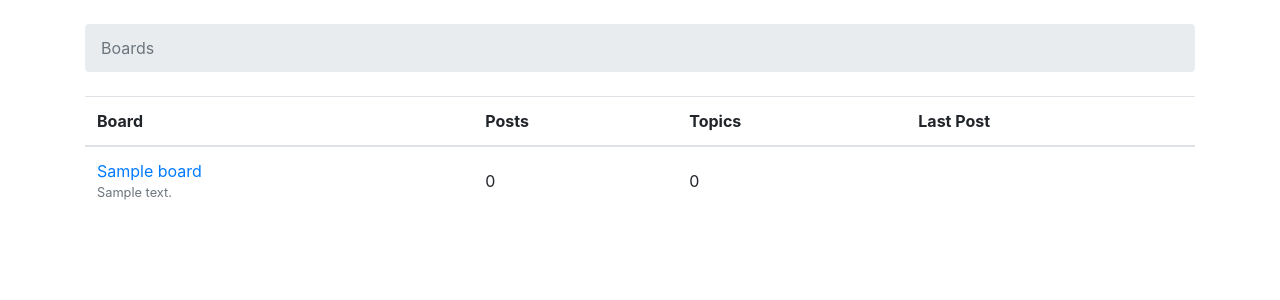
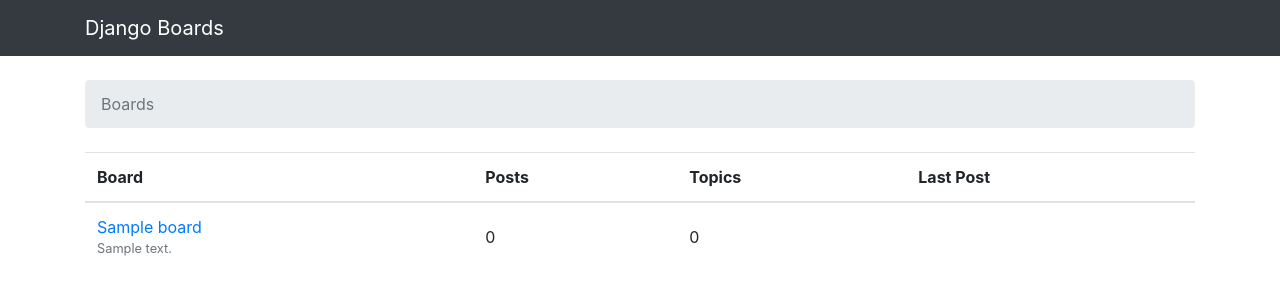
Before and after one commit to apoorv98/beginners-guide-to-django, a Django app: page / in a window 1280 px wide. Shown: the top 300 px of the page. Run offline with Django 5.2, Linux system fonts and the light colour scheme; tables that the repository leaves empty hold one stand-in row (values such as "Sample post"); some libraries are stand-ins or nearby versions.

Commit message:
refactoring to use template html

```diff
--- /dev/null
+++ b/myproject/templates/base.html
@@ -0,0 +1,24 @@
+{% load static %}<!DOCTYPE html>
+<html>
+  <head>
+    <meta charset="utf-8">
+    <title>{% block title %}Django Boards{% endblock %}</title>
+    <link rel="stylesheet" href="{% static 'css/bootstrap.min.css' %}">
+  </head>
+  <body>
+      <nav class="navbar navbar-expand-lg navbar-dark bg-dark">
+    <div class="container">
+        <a class="navbar-brand" href="{% url 'home' %}">Django Boards</a>
+    </div>
+      </nav>
+
+      <div class="container">
+      <ol class="breadcrumb my-4">
+        {% block breadcrumb %}
+        {% endblock %}
+      </ol>
+      {% block content %}
+      {% endblock %}
+    </div>
+  </body>
+</html>
--- a/myproject/templates/home.html
+++ b/myproject/templates/home.html
@@ -1,15 +1,10 @@
-{% load static %}<!DOCTYPE html>
-<html>
-  <head>
-    <meta charset="utf-8">
-    <title>Boards</title>
-    <link rel="stylesheet" href="{% static 'css/bootstrap.min.css' %}">
-  </head>
-  <body>
-    <div class="container">
-      <ol class="breadcrumb my-4">
+{% extends 'base.html' %}<!DOCTYPE html>
+
+{% block breadcrumb %}
         <li class="breadcrumb-item active">Boards</li>
-      </ol>
+{% endblock %}
+
+{% block content %}
     <table class="table">
       <thead class="thead-inverse">
         <tr>
@@ -33,5 +28,4 @@
         {% endfor %}
       </tbody>
     </table>
-  </body>
-</html>
+{% endblock %}
```
